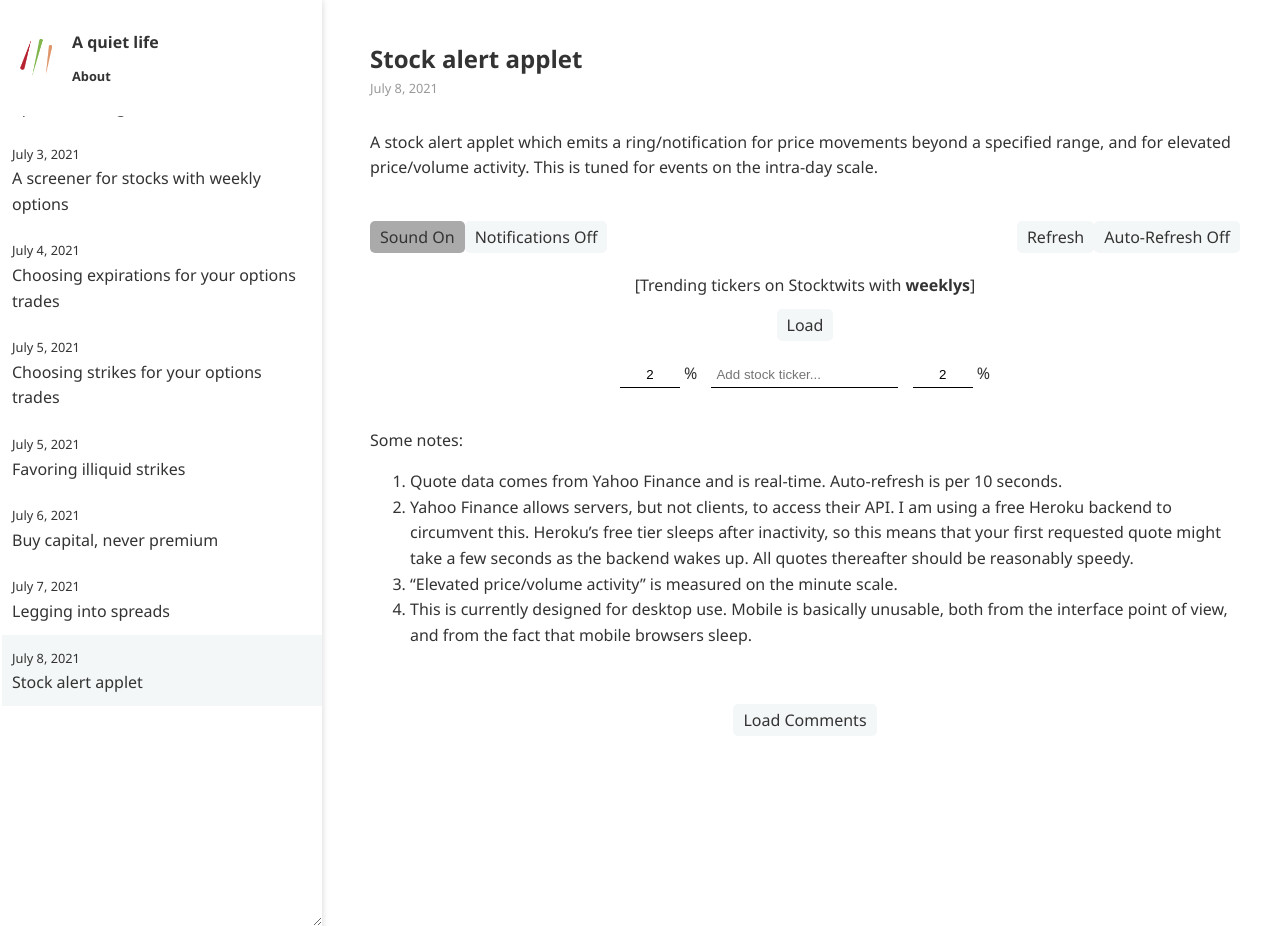
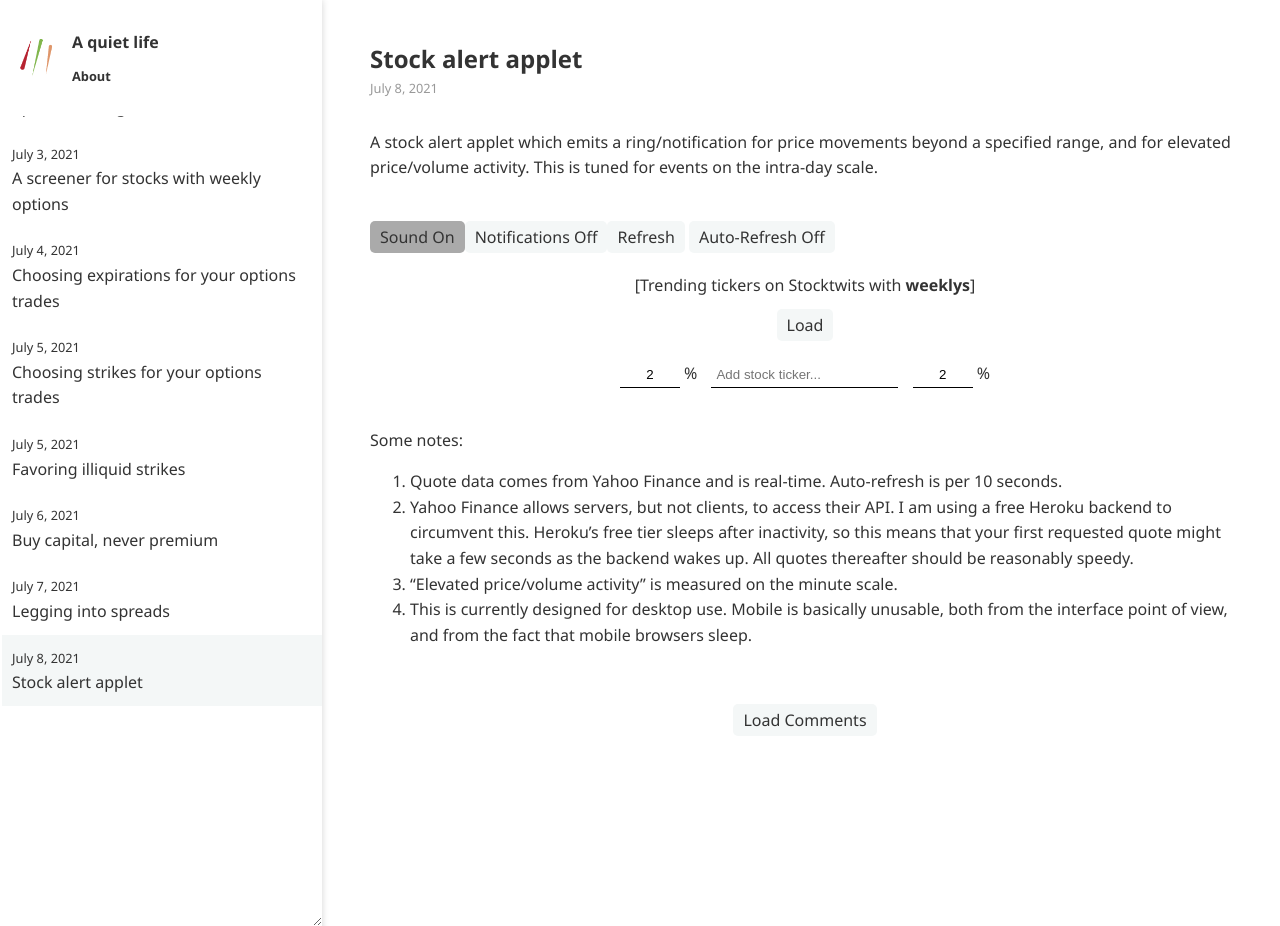
Before and after one commit to ansyblenetwork/aquietlife, a Jekyll site: the page built from _posts/2021-07-08-alerts.md, in a window 1280 px wide and 926 px high. Built offline with Jekyll 4.4.1, drawn with Linux system fonts in a browser that asks for light colours.

Commit message:
Update 2021-07-08-alerts.md

```diff
--- a/_posts/2021-07-08-alerts.md
+++ b/_posts/2021-07-08-alerts.md
@@ -12,10 +12,13 @@
 <div style="margin-bottom:20px; display:flex">
 <audio id="audiodown" src="{{ "case-closed-531.mp3" | relative_url }}" autostart="false"></audio>
 <audio id="audio" src="{{ "that-was-quick.mp3" | relative_url }}" autostart="false"></audio>
-<button onclick="toggleSound(this);" id="soundButton" class="active">Sound On</button><button onclick="toggleNotifications(this);" id="notificationButton">Notifications Off</button>
-<div id="msg" style="margin-right:10px; flex-grow:1; text-align:right;"></div>
+<button onclick="toggleSound(this);" id="soundButton" class="active">Sound On</button>
+<button onclick="toggleNotifications(this);" id="notificationButton">Notifications Off</button>
+<div>
+<div id="msg" style="margin-right:10px;"></div>
 <button onclick="update(); updateStocktwits();">Refresh</button>
 <button onclick="toggleAlerts(this);">Auto-Refresh Off</button>
+</div>
 </div>
 
 <div style="margin-bottom:10px; text-align:center" id="stocktwits">[Trending tickers on Stocktwits with <strong>weeklys</strong>]</div>
```
